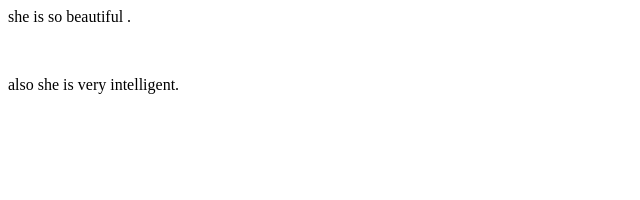
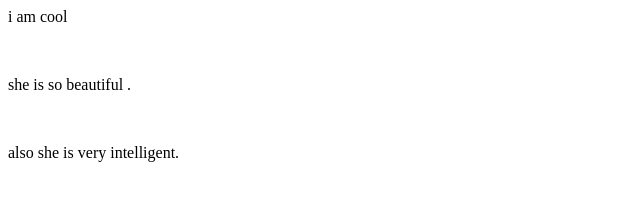
Before and after one commit to coder-Anshit/LocalRepo, a plain HTML site: page index.html in a window 1280 px wide. Shown: the whole page, without its empty margins (0-640 px from the left). Drawn offline with Linux system fonts and the light colour scheme.

Commit message:
some corections

```diff
--- a/index.html
+++ b/index.html
@@ -1,2 +1,3 @@
-<p>she is so beautiful .</p><br>
+<p>i am cool</p>
+<br><p>she is so beautiful .</p><br>
 <p>also she is very intelligent.</p>
```
